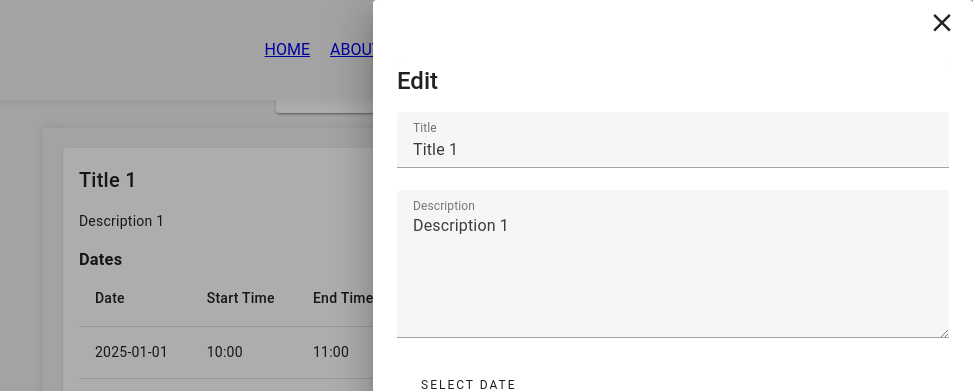
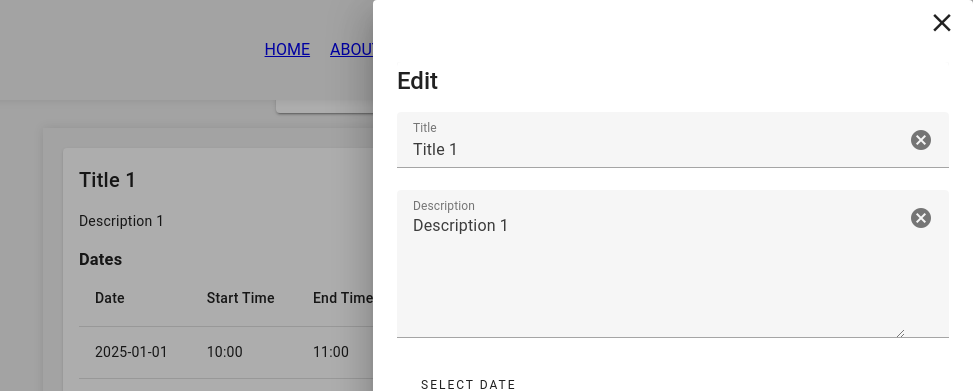
Before and after one commit to Todosiienko/medical, a Nuxt app: page / in a window 1280 px wide. Both pictures are taken after a click on the button 870 px from the left and 180 px from the top of the page. Shown: the top 391 px of the page, without its empty margins (307-1280 px from the left). Built offline with nearby package versions, Linux system fonts and the light colour scheme.

Commit message:
add validation for title and description

```diff
--- a/components/shiftCard.vue
+++ b/components/shiftCard.vue
@@ -3,8 +3,8 @@
         <v-card-title class="text-h5 mb-3" length="5">{{ shiftFields.type === 'new' ? 'Create' : 'Edit' }}</v-card-title>
         <form @submit.prevent="saveShift">
             <!-- limitation on the inputs length weren't added due to time limits-->
-            <v-text-field v-model="shiftFields.title" label="Title" length="5" placeholder="Enter title"></v-text-field>
-            <v-textarea v-model="shiftFields.description" label="Description" placeholder="Enter description"></v-textarea>
+            <v-text-field v-model.trim="shiftFields.title" label="Title" length="5" placeholder="Enter title" clearable :rules="[rules.titleValidation]"></v-text-field>
+            <v-textarea v-model.trim="shiftFields.description" label="Description" placeholder="Enter description" clearable :rules="[rules.descriptionValidation]"></v-textarea>
             <div class="dates">
                 <v-date-picker multiple v-model="dates"></v-date-picker>
                 <div v-for="date in dates" :key="date">
@@ -29,6 +29,17 @@ const props = defineProps({
     doctorsList: Array,
 })
 
+const rules = {
+    titleValidation: value => {
+        if (value && value.length <= 100) return true;
+        if(value && value.length > 100) return 'Title must be less than 100 characters';
+        return 'You must enter a title';
+    },
+    descriptionValidation: value => {
+        if (!value || (value?.length <= 500)) return true;
+        if(value?.length > 500) return 'Description must be less than 500 characters';
+    },
+}
 const dates = ref([]);
 
 const emit = defineEmits(['save']);
@@ -52,7 +63,7 @@ watch(dates, (newVal) => {
 
 const shiftFields = ref({
     title: "",
-    shiftDescription: "",
+    description: "",
     dates: [],
 })
 
@@ -81,7 +92,9 @@ function deleteShift() {
 }
 const disableSave = computed(() => {
     // here i'd like toadd some validation for the shift fields
-    return !shiftFields.value.title
+    const titleIsValid = typeof(rules.titleValidation(shiftFields.value.title)) === 'boolean' && rules.titleValidation(shiftFields.value.title);
+    const descriptionIsValid = typeof(rules.descriptionValidation(shiftFields.value.shiftDescription)) === 'boolean' && rules.descriptionValidation(shiftFields.value.shiftDescription);
+    return !titleIsValid || !descriptionIsValid
 })
 function clearFields() {
     shiftFields.value = {
```
